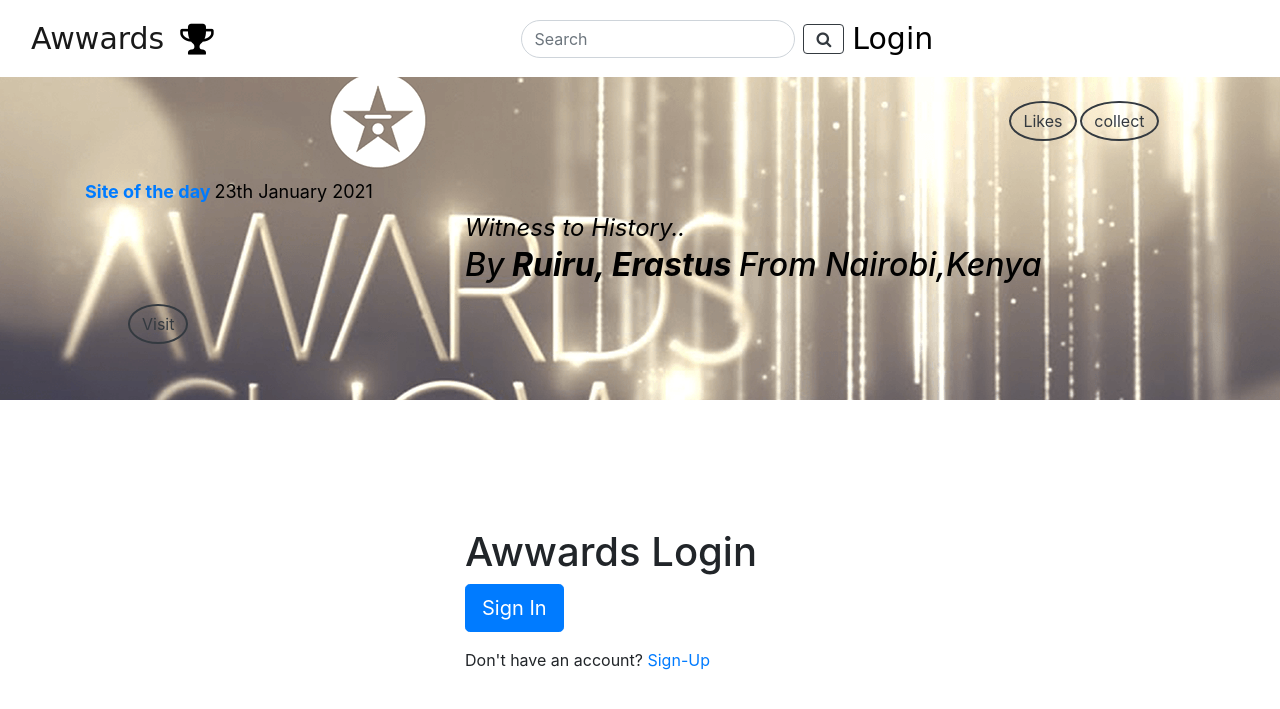
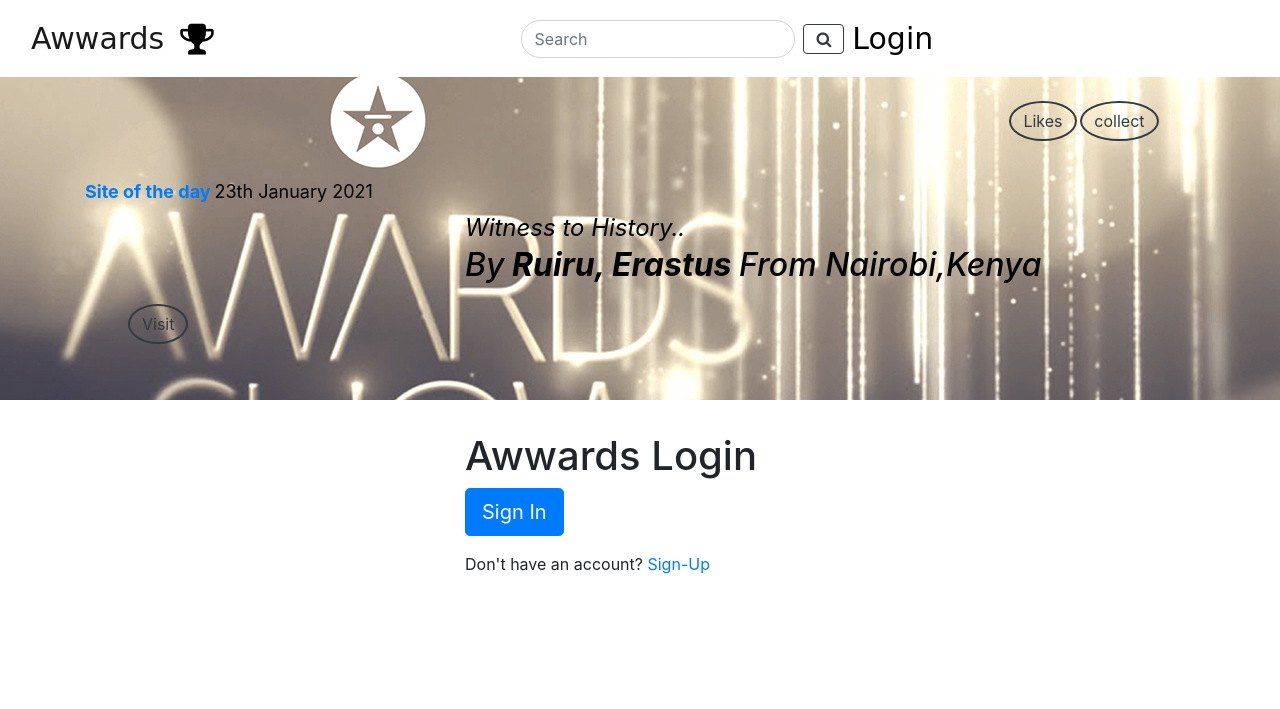
Before and after one commit to erastus-1/Awwards, a Django app: template wardapp/templates/registration/login.html in a window 1280 px wide. Shown: the top 709 px of the page. Run offline with Django 3.2, Linux system fonts and the light colour scheme; the template is opened without the code that fills it, so the values that code supplies are empty; some libraries are stand-ins or nearby versions.

Commit message:
deploying to heroku

```diff
--- a/wardapp/templates/registration/login.html
+++ b/wardapp/templates/registration/login.html
@@ -1,7 +1,7 @@
 {% extends 'all/base.html' %} {% load bootstrap4 %}
 
 {% block content %}
-<div class="container" style="margin-top:8rem">
+<div class="container">
     <div class="row sign-up">
         <div class="col-md-4"></div>
     <div class="col-md-4">
```
